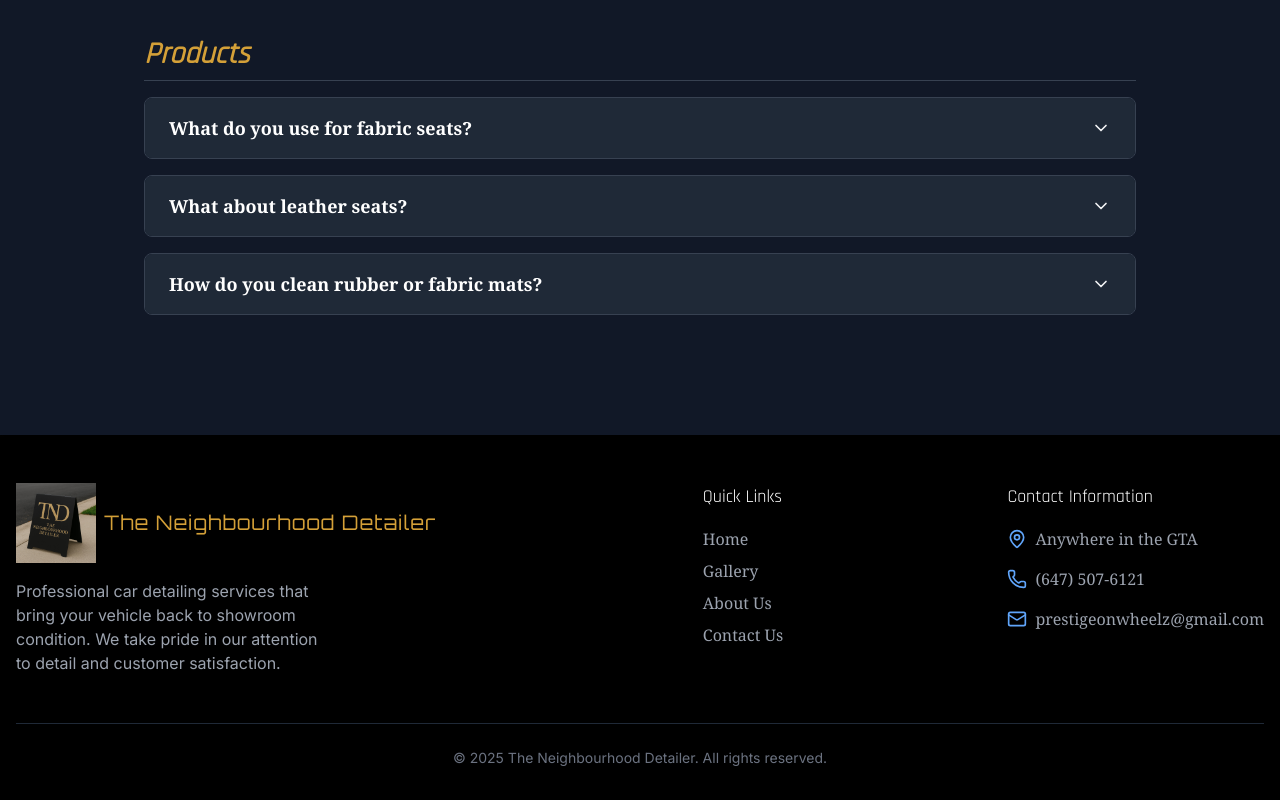
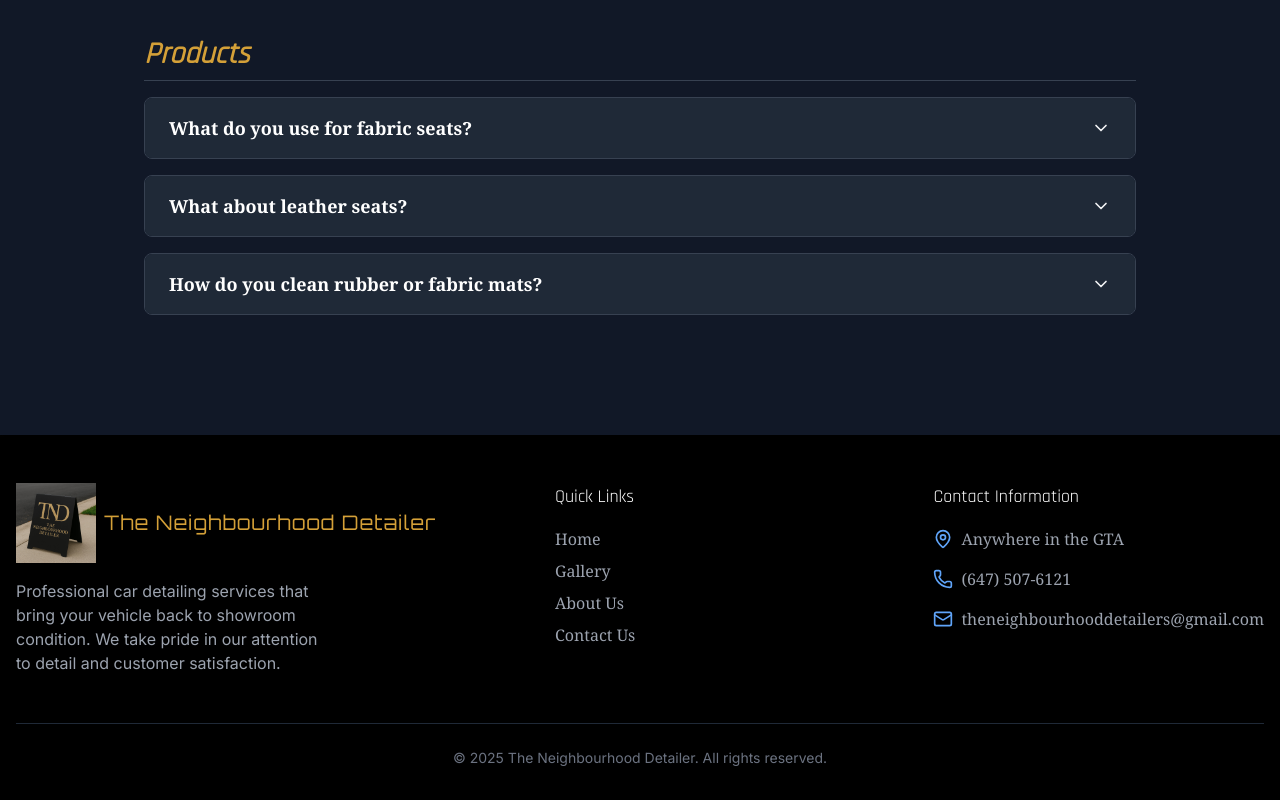
Before and after one commit to saajidshaharyar/car-detailing-website, a React (Vite) app in the folder car-detailing-website/: page /contact in a window 1280 px wide. Shown: the part 2144-2944 px from the top of the page. Built offline with nearby package versions, Linux system fonts and the light colour scheme; no server answers.

Commit message:
Updated environment variables.

```diff
--- a/car-detailing-website/api/sendEmail.js
+++ b/car-detailing-website/api/sendEmail.js
@@ -27,7 +27,7 @@ export default async function handler(req, res) {
     await emailjs.send(
       process.env.EMAILJS_SERVICE_ID,
       process.env.EMAILJS_TEMPLATE_ID,
-      { ...bookingData, to_email: 'prestigeonwheelz@gmail.com' },
+      { ...bookingData, to_email: 'theneighbourhooddetailers@gmail.com' },
       {
         publicKey: process.env.EMAILJS_PUBLIC_KEY,
         privateKey: process.env.EMAILJS_PRIVATE_KEY,
--- a/car-detailing-website/src/components/Layout/Footer.tsx
+++ b/car-detailing-website/src/components/Layout/Footer.tsx
@@ -104,10 +104,10 @@ const Footer: React.FC = () => {
                 <li className="flex items-center">
                   <MailIcon className="w-5 h-5 mr-2 text-blue-400" />
                   <a
-                    href="mailto:prestigeonwheelz@gmail.com"
+                    href="mailto:theneighbourhooddetailers@gmail.com"
                     className="text-gray-400 hover:text-blue-400 transition-colors"
                   >
-                    prestigeonwheelz@gmail.com
+                    theneighbourhooddetailers@gmail.com
                   </a>
                 </li>
               </ul>
```
